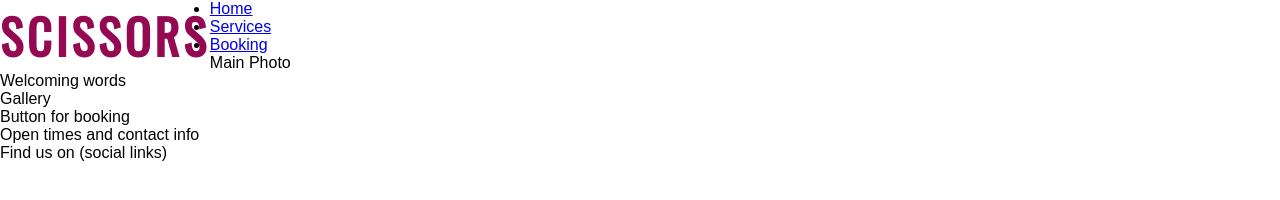
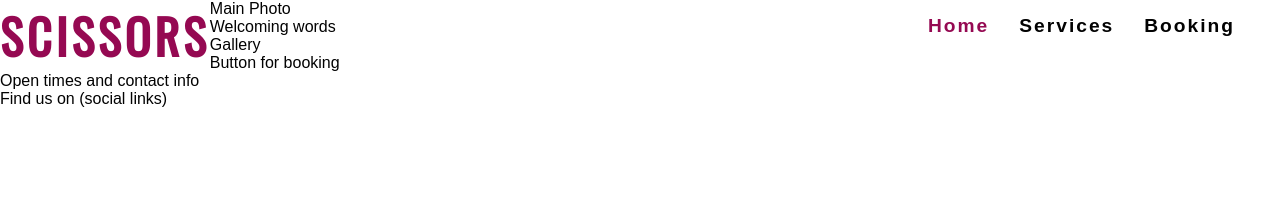
Before and after one commit to konstanciaa/scissors-salon, a plain HTML site: page index.html in a window 1280 px wide. Drawn offline with nearby package versions, Linux system fonts and the light colour scheme; a web font is replaced by a local one.

Commit message:
Add style for navigation links

```diff
--- a/assets/css/style.css
+++ b/assets/css/style.css
@@ -22,3 +22,29 @@ body {
     float: left;
     font-size: 300%;
 }
+
+#menu {
+    font-size: 120%;
+    letter-spacing: 2px;
+    padding-right: 30px;
+}
+
+#menu li {
+    float: right;
+    list-style-type: none;
+    padding: 15px;
+}
+
+#menu a {
+    text-decoration: none;
+    color: #020202;
+    font-weight: bold;
+}
+
+#menu a:hover {
+    color: #f2af29;
+}
+
+#menu .active {
+    color: #950952;
+}
--- a/index.html
+++ b/index.html
@@ -16,15 +16,15 @@
             <h1 id="logo">Scissors</h1>
         </a>
         <nav>
-            <ul>
+            <ul id="menu">
                 <li>
-                    <a href="index.html">Home</a>
+                    <a href="#">Booking</a>
                 </li>
                 <li>
                     <a href="#">Services</a>
                 </li>
                 <li>
-                    <a href="#">Booking</a>
+                    <a href="index.html" class="active">Home</a>
                 </li>
             </ul>
         </nav>
```
